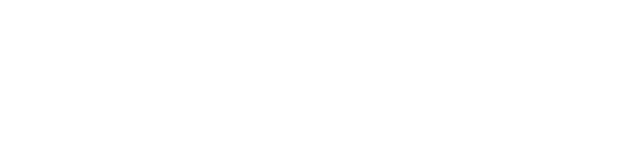
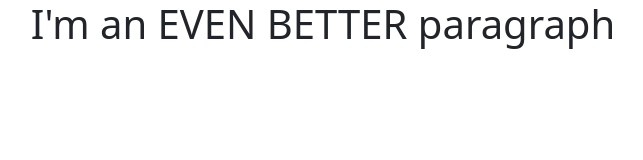
Before and after one commit to sevbautista/codeup-web-exercises, a website: page adding-and-removing.html in a window 1280 px wide. Shown: the whole page, without its empty margins (317-960 px from the left). Drawn offline with nearby package versions, Linux system fonts and the light colour scheme.

Commit message:
add and removing html lecture

```diff
--- a/adding-and-removing.html
+++ b/adding-and-removing.html
@@ -6,8 +6,12 @@
           content="width=device-width, user-scalable=no, initial-scale=1.0, maximum-scale=1.0, minimum-scale=1.0">
     <meta http-equiv="X-UA-Compatible" content="ie=edge">
     <title>Document</title>
+    <link href="https://cdn.jsdelivr.net/npm/bootstrap@5.3.2/dist/css/bootstrap.min.css" rel="stylesheet" integrity="sha384-T3c6CoIi6uLrA9TneNEoa7RxnatzjcDSCmG1MXxSR1GAsXEV/Dwwykc2MPK8M2HN" crossorigin="anonymous">
 </head>
 <body>
+<section id="newContent" class="container"></section>
+<script src="https://cdn.jsdelivr.net/npm/bootstrap@5.3.2/dist/js/bootstrap.bundle.min.js" integrity="sha384-C6RzsynM9kWDrMNeT87bh95OGNyZPhcTNXj1NW7RuBCsyN/o0jlpcV8Qyq46cDfL" crossOrigin="anonymous"></script><script src="js/adding-and-removing.js">
 
+</script>
 </body>
 </html>
--- a/js/adding-and-removing.js
+++ b/js/adding-and-removing.js
@@ -0,0 +1,29 @@
+// CREATING AN ELEMENT
+const myNewP = document.createElement("p");
+myNewP.innerText = "I'm a paragraph.";
+myNewP.id = "myNewP"
+myNewP.classList.add("fs-2", 'fw-bold', "text-center")
+
+// ADDING THE ELEMENT TO OUR DOM.(IF YOU DON'T APPEND IT, IT IS NOT VISIBLE IN THE BROWSER)
+document.querySelector('#newContent').appendChild(myNewP);
+
+
+const myOtherP = document.createElement("p");
+myOtherP.innerText = "I'm a paragraph too!";
+myOtherP.classList.add("text-center");
+document.querySelector("#newContent").appendChild(myOtherP);
+
+// REMOVE AN ELEMENT BY USING THE .REMOVECHILD METHOD. WHICH YOU NEED TO SPECIFY A PARENT ELEMENT AND THE CHILD ELEMENT YOU WANT TO REMOVE.
+
+document.querySelector("#newContent").removeChild(myOtherP);
+
+// REMOVING AN ELEMENT USING THE .REMOVE() METHOD WHICH YOU CAN SIMPLY CALL WHATEVER ELEMENT YOU ARE TRYING TO DELETE AND CALL THE .REMOVE() ON THAT ELEMENT
+// myNewP.remove();
+
+const myAwesomeP = document.createElement("h6");
+myAwesomeP.innerText = "I'm an EVEN BETTER paragraph";
+myAwesomeP.classList.add("fs-1", "text-center");
+
+// document.querySelector("#newContent").appendChild(myAwesomeP)
+
+document.querySelector("#newContent").replaceChild(myAwesomeP, myNewP)
```
